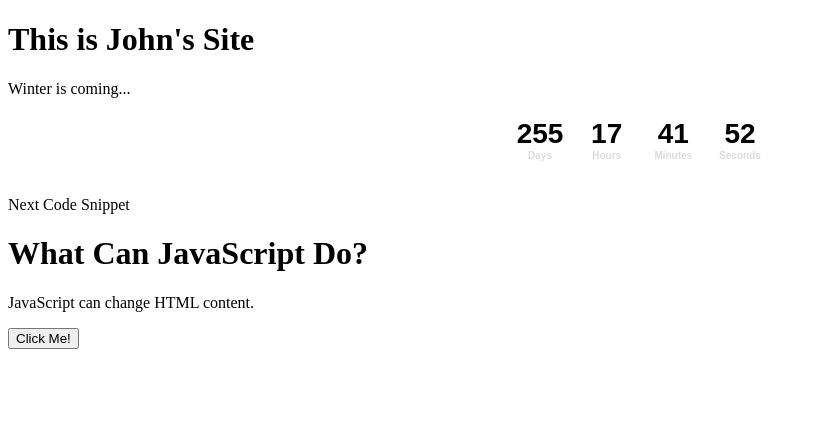
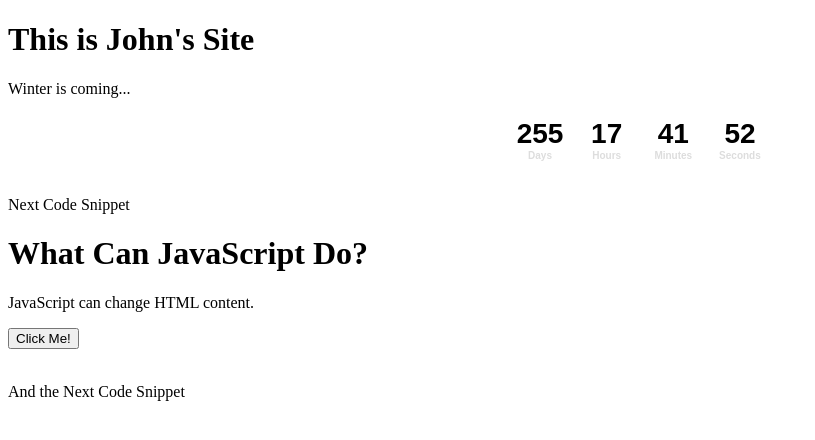
Before and after one commit to JohnDuxbury/JohnDuxbury.github.io, a Jekyll site: the page index.html, which Jekyll copies as it is, in a window 1280 px wide. Shown: the top 440 px of the page, without its empty margins (0-815 px from the left). Built offline with Jekyll 4.4.1, drawn with Linux system fonts in a browser that asks for light colours.

Commit message:
Update /Breaks

```diff
--- a/index.html
+++ b/index.html
@@ -137,7 +137,8 @@ function countdown(yr,m,d,hr,min){
 
 <button type="button"
 onclick="document.getElementById('demo').innerHTML = 'Hello JavaScript!'">
-Click Me!</button>
+Click Me!</button></br></br>
+<p>And the Next Code Snippet</p>
 </body>
 
 </html>
```
